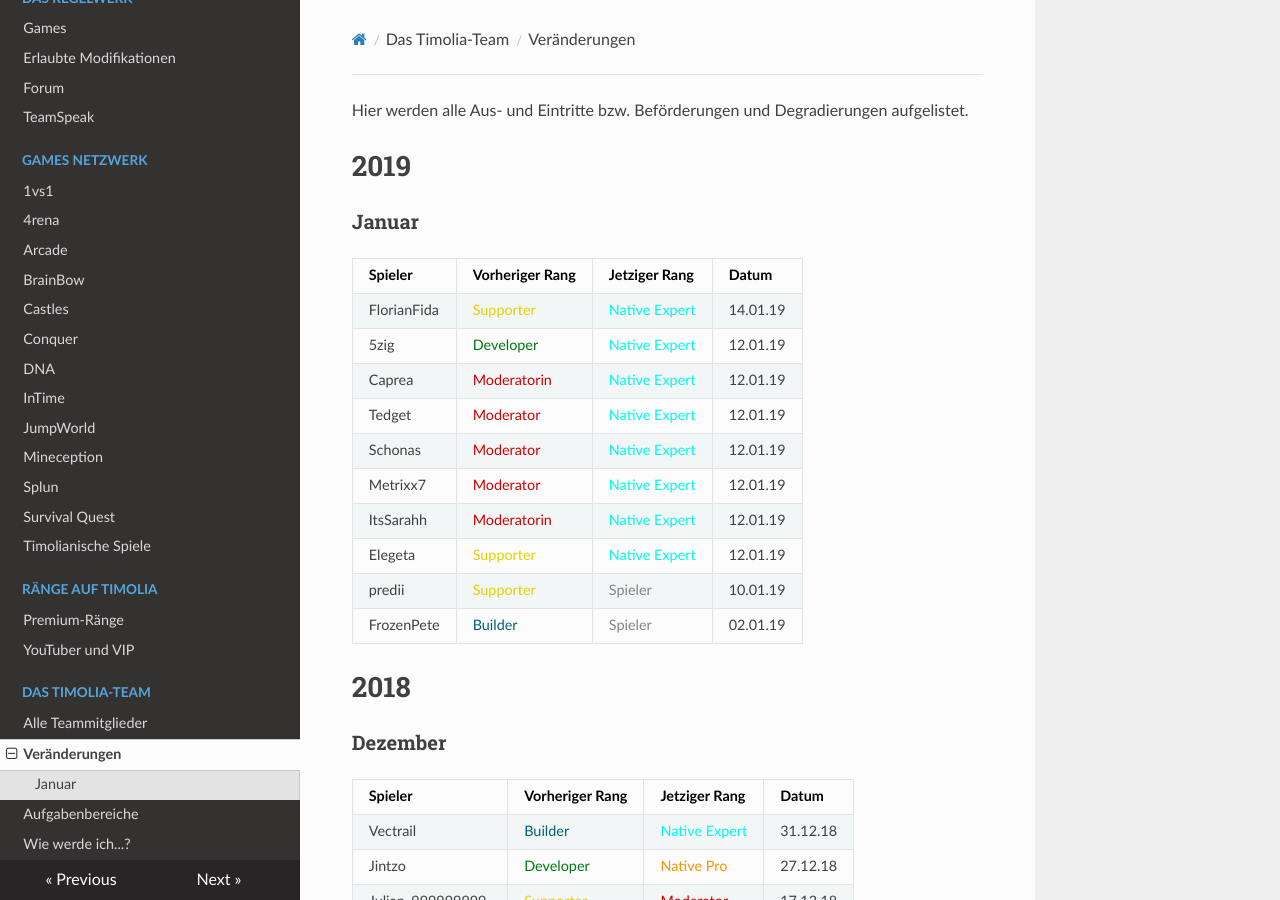
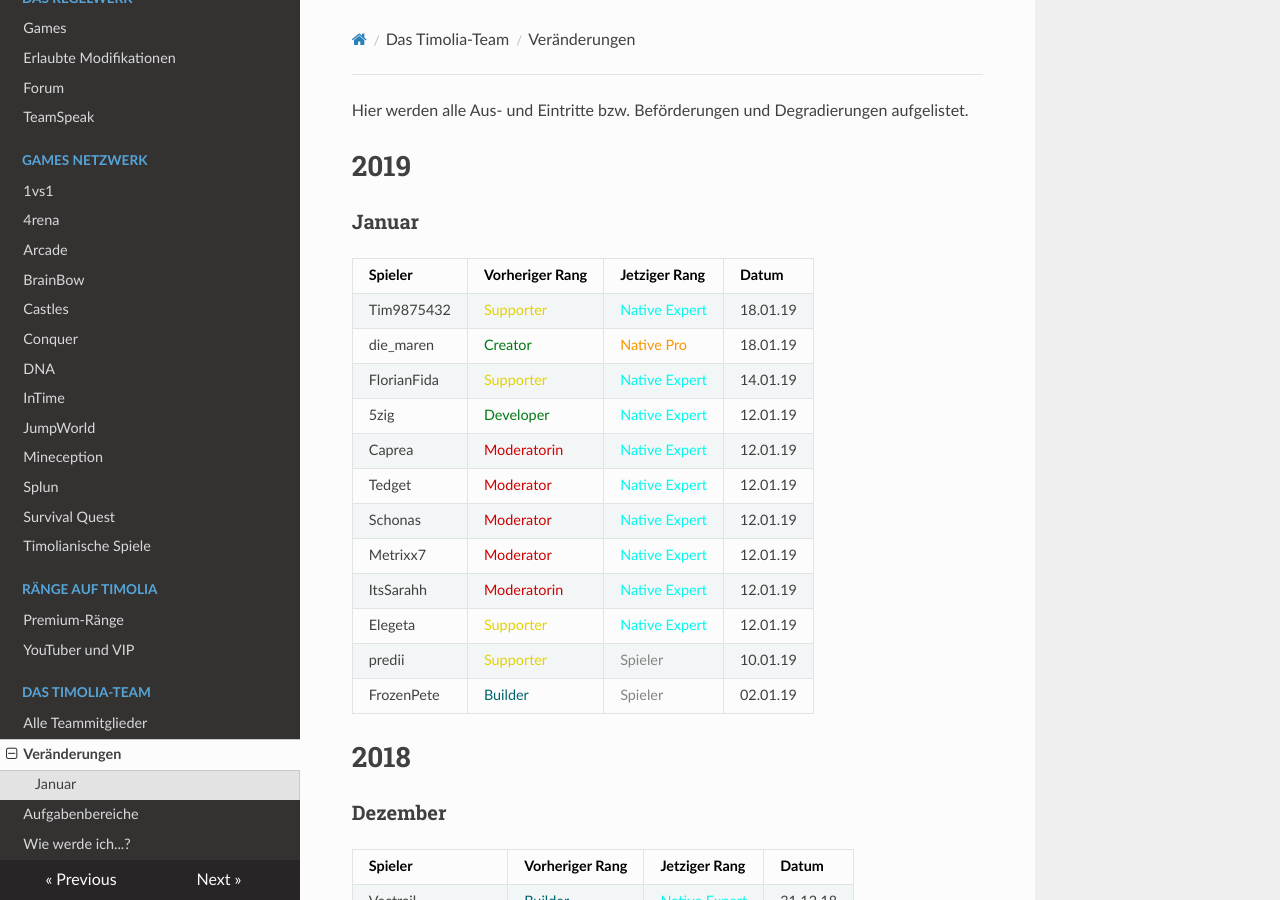
Before and after one commit to TimoliaDE/HowTo, an MkDocs documentation site: the page built from docs/team/changes.md, in a window 1280 px wide and 900 px high. Built offline with MkDocs 1.6.1, drawn with Linux system fonts in a browser that asks for light colours; nearby versions of some CDN libraries; old or Windows-style settings are respelled for this version of MkDocs.

Commit message:
Update changes.md

```diff
--- a/docs/team/changes.md
+++ b/docs/team/changes.md
@@ -5,6 +5,8 @@ Hier werden alle Aus- und Eintritte bzw. Beförderungen und Degradierungen aufge
 ###  <strong>Januar</strong>
 | Spieler | Vorheriger Rang | Jetziger Rang | Datum |
 | ------ | ------ | ------ | ------ |
+| Tim9875432 | <span style="color:#E4D100">Supporter</span> | <span style="color:#00F9EC">Native Expert</span> | 18.01.19 |
+| die_maren | <span style="color:#007812">Creator</span> | <span style="color:#F99500">Native Pro</span> | 18.01.19 |
 | FlorianFida | <span style="color:#E4D100">Supporter</span> | <span style="color:#00F9EC">Native Expert</span> | 14.01.19 |
 | 5zig | <span style="color:#007812">Developer</span> | <span style="color:#00F9EC">Native Expert</span> | 12.01.19 |
 | Caprea | <span style="color:#CF0101">Moderatorin</span> | <span style="color:#00F9EC">Native Expert</span> | 12.01.19 |
```
